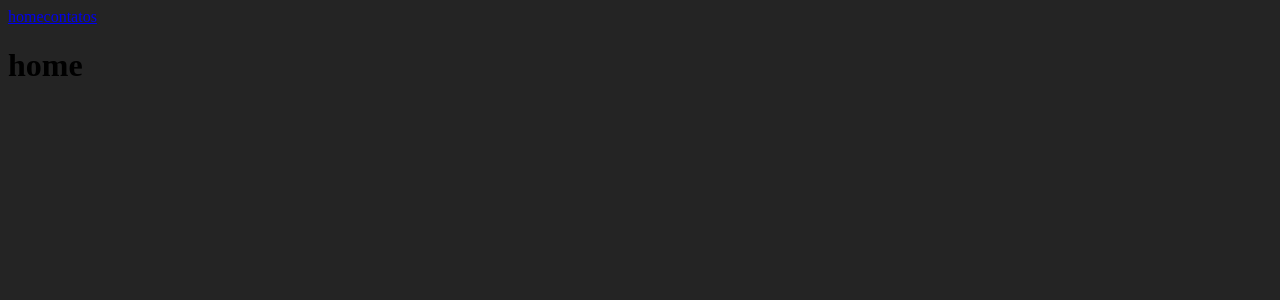
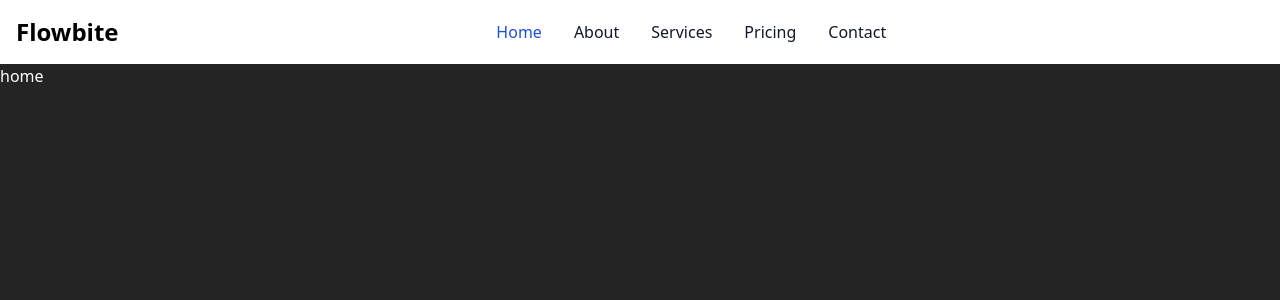
Before and after one commit to Kevin-Itam/Games-Articles, a React (Vite) app in the folder HubArticles/: page / in a window 1280 px wide. Shown: the top 300 px of the page. Built offline with nearby package versions, Linux system fonts and the light colour scheme.

Commit message:
26/11/2024

```diff
--- a/HubArticles/src/App.jsx
+++ b/HubArticles/src/App.jsx
@@ -7,7 +7,7 @@
   return (
     <div>
       <Navbar/>
-      <h1 className="text-gray-950">home</h1>
+      <h1 className="text-white">home</h1>
       <Outlet/>
     </div>
   )
--- /dev/null
+++ b/HubArticles/src/components/HeaderPage.jsx
@@ -0,0 +1,11 @@
+import React from 'react'
+
+const HeaderPage = () => {
+  return (
+    <div>
+
+    </div>
+  )
+}
+
+export default HeaderPage
--- /dev/null
+++ b/HubArticles/src/components/InterestNews.jsx
@@ -0,0 +1,11 @@
+import React from 'react'
+
+const InterestNews = () => {
+  return (
+    <div>
+
+    </div>
+  )
+}
+
+export default InterestNews
--- a/HubArticles/src/components/Navbar.jsx
+++ b/HubArticles/src/components/Navbar.jsx
@@ -3,10 +3,70 @@
 
 const Navbar = () => {
   return (
-    <nav>
-        <Link to="/">home</Link>
-        <Link to="contatos">contatos</Link>
-    </nav>
+
+
+<nav className="bg-white border-gray-200 dark:bg-gray-900">
+  <div className="max-w-screen-xl flex flex-wrap items-center justify-between mx-auto p-4">
+  <a href="https://flowbite.com/" className="flex items-center space-x-3 rtl:space-x-reverse">
+
+      <span className="self-center text-2xl font-semibold whitespace-nowrap dark:text-white">Flowbite</span>
+  </a>
+  <div className="flex items-center md:order-2 space-x-3 md:space-x-0 rtl:space-x-reverse">
+      <button type="button" className="flex text-sm bg-gray-800 rounded-full md:me-0 focus:ring-4 focus:ring-gray-300 dark:focus:ring-gray-600" id="user-menu-button" aria-expanded="false" data-dropdown-toggle="user-dropdown" data-dropdown-placement="bottom">
+        <span className="sr-only">Open user menu</span>
+
+      </button>
+
+      <div className="z-50 hidden my-4 text-base list-none bg-white divide-y divide-gray-100 rounded-lg shadow dark:bg-gray-700 dark:divide-gray-600" id="user-dropdown">
+        <div className="px-4 py-3">
+          <span className="block text-sm text-gray-900 dark:text-white">Bonnie Green</span>
+          <span className="block text-sm  text-gray-500 truncate dark:text-gray-400">name@flowbite.com</span>
+        </div>
+        <ul className="py-2" aria-labelledby="user-menu-button">
+          <li>
+            <a href="#" className="block px-4 py-2 text-sm text-gray-700 hover:bg-gray-100 dark:hover:bg-gray-600 dark:text-gray-200 dark:hover:text-white">Dashboard</a>
+          </li>
+          <li>
+            <a href="#" className="block px-4 py-2 text-sm text-gray-700 hover:bg-gray-100 dark:hover:bg-gray-600 dark:text-gray-200 dark:hover:text-white">Settings</a>
+          </li>
+          <li>
+            <a href="#" className="block px-4 py-2 text-sm text-gray-700 hover:bg-gray-100 dark:hover:bg-gray-600 dark:text-gray-200 dark:hover:text-white">Earnings</a>
+          </li>
+          <li>
+            <a href="#" className="block px-4 py-2 text-sm text-gray-700 hover:bg-gray-100 dark:hover:bg-gray-600 dark:text-gray-200 dark:hover:text-white">Sign out</a>
+          </li>
+        </ul>
+      </div>
+      <button data-collapse-toggle="navbar-user" type="button" className="inline-flex items-center p-2 w-10 h-10 justify-center text-sm text-gray-500 rounded-lg md:hidden hover:bg-gray-100 focus:outline-none focus:ring-2 focus:ring-gray-200 dark:text-gray-400 dark:hover:bg-gray-700 dark:focus:ring-gray-600" aria-controls="navbar-user" aria-expanded="false">
+        <span className="sr-only">Open main menu</span>
+        <svg className="w-5 h-5" aria-hidden="true" xmlns="http://www.w3.org/2000/svg" fill="none" viewBox="0 0 17 14">
+            <path stroke="currentColor" stroke-linecap="round" stroke-linejoin="round" stroke-width="2" d="M1 1h15M1 7h15M1 13h15"/>
+        </svg>
+    </button>
+  </div>
+  <div className="items-center justify-between hidden w-full md:flex md:w-auto md:order-1" id="navbar-user">
+    <ul className="flex flex-col font-medium p-4 md:p-0 mt-4 border border-gray-100 rounded-lg bg-gray-50 md:space-x-8 rtl:space-x-reverse md:flex-row md:mt-0 md:border-0 md:bg-white dark:bg-gray-800 md:dark:bg-gray-900 dark:border-gray-700">
+      <li>
+        <a href="#" className="block py-2 px-3 text-white bg-blue-700 rounded md:bg-transparent md:text-blue-700 md:p-0 md:dark:text-blue-500" aria-current="page">Home</a>
+      </li>
+      <li>
+        <a href="#" className="block py-2 px-3 text-gray-900 rounded hover:bg-gray-100 md:hover:bg-transparent md:hover:text-blue-700 md:p-0 dark:text-white md:dark:hover:text-blue-500 dark:hover:bg-gray-700 dark:hover:text-white md:dark:hover:bg-transparent dark:border-gray-700">About</a>
+      </li>
+      <li>
+        <a href="#" className="block py-2 px-3 text-gray-900 rounded hover:bg-gray-100 md:hover:bg-transparent md:hover:text-blue-700 md:p-0 dark:text-white md:dark:hover:text-blue-500 dark:hover:bg-gray-700 dark:hover:text-white md:dark:hover:bg-transparent dark:border-gray-700">Services</a>
+      </li>
+      <li>
+        <a href="#" className="block py-2 px-3 text-gray-900 rounded hover:bg-gray-100 md:hover:bg-transparent md:hover:text-blue-700 md:p-0 dark:text-white md:dark:hover:text-blue-500 dark:hover:bg-gray-700 dark:hover:text-white md:dark:hover:bg-transparent dark:border-gray-700">Pricing</a>
+      </li>
+      <li>
+        <a href="#" className="block py-2 px-3 text-gray-900 rounded hover:bg-gray-100 md:hover:bg-transparent md:hover:text-blue-700 md:p-0 dark:text-white md:dark:hover:text-blue-500 dark:hover:bg-gray-700 dark:hover:text-white md:dark:hover:bg-transparent dark:border-gray-700">Contact</a>
+      </li>
+    </ul>
+  </div>
+  </div>
+</nav>
+
+
   )
 }
 
--- /dev/null
+++ b/HubArticles/src/components/RecentNews.jsx
@@ -0,0 +1,11 @@
+import React from 'react'
+
+const RecentNews = () => {
+  return (
+    <div>
+
+    </div>
+  )
+}
+
+export default RecentNews
--- /dev/null
+++ b/HubArticles/src/components/TopNews.jsx
@@ -0,0 +1,11 @@
+import React from 'react'
+
+const TopNews = () => {
+  return (
+    <div>
+
+    </div>
+  )
+}
+
+export default TopNews
--- a/HubArticles/src/index.css
+++ b/HubArticles/src/index.css
@@ -1,3 +1,7 @@
+@tailwind base;
+@tailwind components;
+@tailwind utilities;
+
 :root{
   background-color: #242424;
 }
--- a/HubArticles/tailwind.config.js
+++ b/HubArticles/tailwind.config.js
@@ -1,8 +1,8 @@
 /** @type {import('tailwindcss').Config} */
-export default {
-  content: [],
+module.exports = {
+  content: ["./src/**/*.{js,jsx,ts,tsx}"], // Certifique-se de incluir os diretórios certos
   theme: {
     extend: {},
   },
   plugins: [],
-}
+};
```
Also changed, not shown: package.json (deleted, +0 -8 lines), 2 other files (tests, documents, lock files or other folders).
